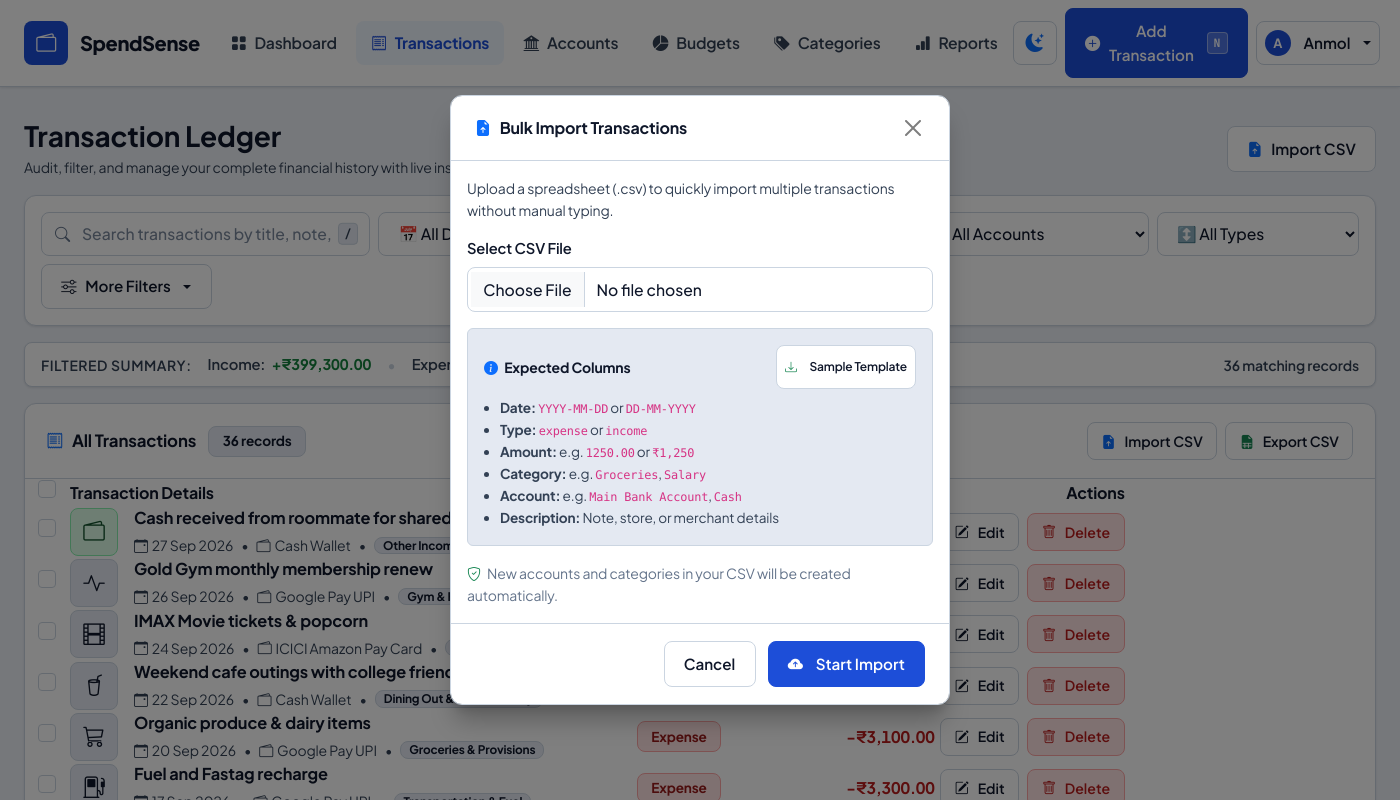
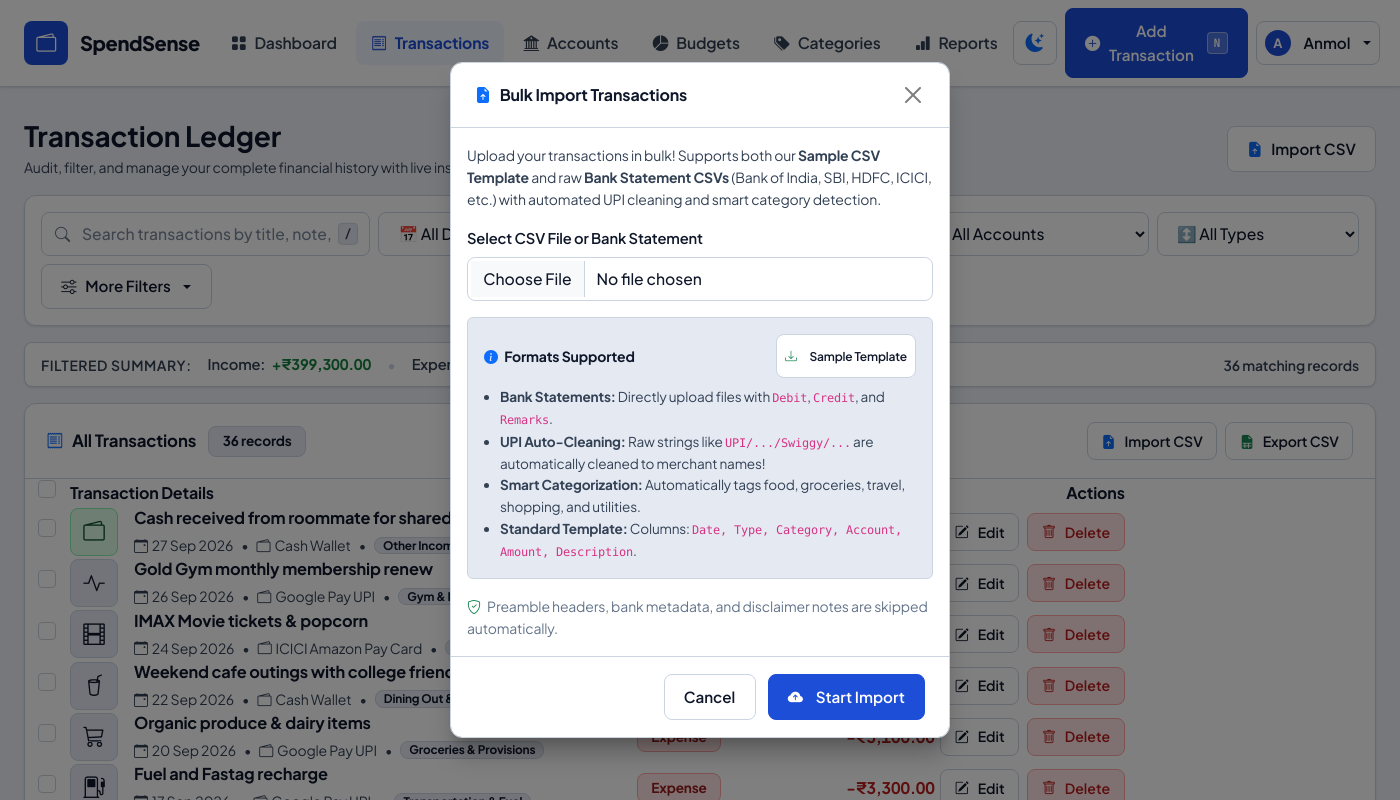
Before and after one commit to AnmolSinha23/SpendSense, a Flask app: page /transactions in a window 1400 px wide, after a click on "Import CSV". Run offline with Flask 3, Linux system fonts and the light colour scheme; a user stored in the database is signed in; data comes from the database, SQL or seed files in the repository.

Commit message:
feat: optimize CSV import for real bank statements (BKID, SBI, HDFC) with UPI cleaning and auto-categorization

```diff
--- a/app/routes/transactions.py
+++ b/app/routes/transactions.py
@@ -7,6 +7,7 @@ Live account balances are automatically updated via MySQL database triggers.
 
 import io
 import csv
+import re
 import calendar
 from datetime import datetime, date, timedelta
 from decimal import Decimal
@@ -372,13 +373,79 @@ def download_sample_csv():
     return output
 
 
+def clean_bank_remark(remark):
+    """
+    Intelligently extracts merchant or receiver names from complex bank UPI & NEFT narrations.
+    e.g. 'UPI/245983127701/CR/NITIN /BKID/955584317/Paymen' -> 'NITIN (UPI)'
+    """
+    if not remark:
+        return "Transaction"
+    remark = str(remark).strip()
+    if remark.startswith("UPI/"):
+        parts = remark.split("/")
+        if len(parts) >= 4:
+            name = parts[3].strip()
+            note = parts[6].strip() if len(parts) > 6 else (parts[-1].strip() if len(parts) > 4 else "")
+            if note and note not in ("NO REM", "Paid v", "Paymen", "Sent u", "UPI", "UPIInt"):
+                return f"{name} ({note})"
+            return f"{name} (UPI)"
+    if "SBInt" in remark:
+        return "Bank Savings Interest"
+    if "SMSChrgs" in remark:
+        return "Bank SMS Charges"
+    if remark.startswith("CWDR"):
+        return "ATM Cash Withdrawal"
+    if remark.startswith("NEFT"):
+        parts = remark.split("/")
+        if len(parts) >= 4:
+            return f"NEFT: {parts[3].strip()}"
+        return remark
+    return remark
+
+
+def infer_category(remark, txn_type):
+    """
+    Auto-categorizes transactions into standard 3NF categories based on merchant and narration keywords.
+    """
+    low = (remark or '').lower()
+    if txn_type == 'income':
+        if any(k in low for k in ['salary', 'salry', 'payroll', 'stipend']):
+            return 'Salary'
+        if any(k in low for k in ['sbint', 'interest', 'dividend', 'mutual', 'profit', 'stock', 'invest']):
+            return 'Investments & Dividends'
+        if any(k in low for k in ['cashback', 'bhimca', 'reward', 'gift', 'grant']):
+            return 'Gifts & Grants'
+        return 'Other Income'
+    else:
+        if any(k in low for k in ['swiggy', 'zomato', 'subway', 'kfc', 'mcdonald', 'domino', 'pizza', 'burger', 'cafe', 'bistro', 'restaurant', 'barbeque', 'food', 'hotel', 'dining', 'culinary', 'dinner', 'lunch']):
+            return 'Dining Out & Food Delivery'
+        if any(k in low for k in ['blinkit', 'blinki', 'grofer', 'dmart', 'nature basket', 'zepto', 'bigbasket', 'grocery', 'fruits', 'milk', 'dairy', 'provisions', 'supermarket']):
+            return 'Groceries & Provisions'
+        if any(k in low for k in ['amazon', 'flipkart', 'flipka', 'myntra', 'meesho', 'ajio', 'shopping', 'apparel', 'cloth', 'zara', 'h&m']):
+            return 'Shopping & Apparel'
+        if any(k in low for k in ['rapido', 'uber', 'ola', 'redbus', 'irctc', 'train', 'flight', 'petrol', 'diesel', 'fuel', 'hpcl', 'iocl', 'bpcl', 'fastag', 'cab', 'auto', 'metro', 'fare']):
+            return 'Transportation & Fuel'
+        if any(k in low for k in ['bill', 'electricity', 'broadband', 'airtel', 'jio', 'vi', 'vodafone', 'tata power', 'piped gas', 'water', 'recharge', 'postpaid', 'smschrg', 'airp']):
+            return 'Utilities & Bills'
+        if any(k in low for k in ['netflix', 'spotify', 'prime', 'hotstar', 'cinema', 'movie', 'imax', 'bookmyshow', 'theatre', 'game', 'playstore']):
+            return 'Entertainment & Subscriptions'
+        if any(k in low for k in ['pharmacy', 'apollo', 'medplus', 'hospital', 'doctor', 'clinic', 'medicine', 'health', 'lab']):
+            return 'Healthcare & Pharmacy'
+        if any(k in low for k in ['rent', 'house rent', 'flat', 'owner', 'maintenance', 'housing', 'hostel']):
+            return 'Rent & Housing'
+        if any(k in low for k in ['iiit', 'college', 'school', 'tuition', 'fee', 'exam', 'book', 'university', 'institute', 'course']):
+            return 'Education & Books'
+        if any(k in low for k in ['paytmqr', 'bharatpe', 'paytm']):
+            return 'Shopping & Apparel'
+        return None
+
+
 @transactions_bp.route('/transactions/import-csv', methods=['POST'])
 @login_required
 def import_csv():
     """
-    Parses an uploaded CSV file and imports transactions in bulk.
-    Features robust column detection, multi-format date handling,
-    and automatic account/category mapping.
+    Parses both standard SpendSense templates and Indian bank statement CSV exports
+    (Bank of India, SBI, HDFC, ICICI, etc.) with preambles, Debit/Credit columns, and UPI narrations.
     """
     user_id = session['user_id']
     file = request.files.get('csv_file')
@@ -401,46 +468,89 @@ def import_csv():
             flash("The uploaded CSV file is empty or contains no data rows.", "warning")
             return redirect(url_for('transactions.list_transactions'))
 
-        # Clean and normalize header columns
-        header = [col.strip().lower().replace('_', ' ').replace('-', ' ') for col in rows[0]]
+        # 1. Preamble scanning (Detect Account Number / Bank Name from header metadata)
+        detected_account_name = None
+        for r in rows[:20]:
+            line_str = " ".join(r)
+            acc_match = re.search(r"Account Number\s*:\s*([A-Za-z0-9]+)", line_str, re.IGNORECASE)
+            if acc_match:
+                acc_num = acc_match.group(1).strip()
+                last4 = acc_num[-4:] if len(acc_num) >= 4 else acc_num
+                if "BKID" in line_str or any("BKID" in c for c in r):
+                    detected_account_name = f"Bank of India (..{last4})"
+                else:
+                    detected_account_name = f"Bank Account (..{last4})"
+                break
+
+        # 2. Dynamic Table Header Finder (Skips bank preamble / metadata rows)
+        header_row_idx = -1
+        for idx, r in enumerate(rows):
+            lower_cols = [c.strip().lower().replace('_', ' ').replace('-', ' ') for c in r]
+            has_date = any('date' in c for c in lower_cols)
+            has_amount_or_money = any(
+                k in c for c in lower_cols for k in ['amount', 'debit', 'credit', 'withdrawal', 'deposit', 'dr', 'cr', 'val', 'balance']
+            )
+            if has_date and has_amount_or_money:
+                header_row_idx = idx
+                break
+
+        if header_row_idx == -1:
+            header_row_idx = 0
+
+        header = [col.strip().lower().replace('_', ' ').replace('-', ' ') for col in rows[header_row_idx]]
 
         def find_col_idx(aliases):
             for alias in aliases:
                 for idx, h in enumerate(header):
-                    if alias in h:
+                    if alias == h or alias in h:
                         return idx
             return -1
 
-        date_idx = find_col_idx(['date', 'txn date', 'time', 'timestamp'])
-        type_idx = find_col_idx(['type', 'txn type', 'income/expense', 'transaction type'])
+        date_idx = find_col_idx(['date', 'txn date', 'txn. date', 'value date', 'time', 'timestamp'])
+        desc_idx = find_col_idx(['remarks', 'description', 'particulars', 'narration', 'desc', 'note', 'memo', 'title', 'detail'])
+        debit_idx = find_col_idx(['debit', 'withdrawal', 'dr', 'dr amt', 'debit amount'])
+        credit_idx = find_col_idx(['credit', 'deposit', 'cr', 'cr amt', 'credit amount'])
+        amount_idx = find_col_idx(['amount', 'total', 'amt', 'value', 'price', 'transaction amount'])
+        type_idx = find_col_idx(['type', 'txn type', 'income/expense', 'transaction type', 'cr/dr'])
         cat_idx = find_col_idx(['category', 'cat', 'tag'])
         acc_idx = find_col_idx(['account', 'acc', 'wallet', 'bank', 'payment method'])
-        amt_idx = find_col_idx(['amount', 'total', 'amt', 'value', 'price', 'cost'])
-        desc_idx = find_col_idx(['description', 'desc', 'note', 'memo', 'title', 'detail', 'remarks'])
 
-        if amt_idx == -1:
-            flash("Could not find an 'Amount' column in the uploaded CSV. Please check the header row.", "danger")
+        if amount_idx == -1 and debit_idx == -1 and credit_idx == -1:
+            flash("Could not find Amount or Debit/Credit columns in the CSV. Please check the file.", "danger")
             return redirect(url_for('transactions.list_transactions'))
 
         db = get_db()
         cursor = db.cursor(dictionary=True)
 
-        # Pre-fetch user accounts
+        # Pre-fetch existing user accounts
         cursor.execute("SELECT account_id, account_name FROM accounts WHERE user_id = %s", (user_id,))
         accounts = cursor.fetchall()
-        if not accounts:
+        acc_map = {a['account_name'].strip().lower(): a['account_id'] for a in accounts}
+
+        # If a specific bank account was detected from preamble (e.g. Bank of India ..12725)
+        if detected_account_name:
+            if detected_account_name.lower() not in acc_map:
+                cursor.execute(
+                    "INSERT INTO accounts (user_id, account_name, account_type, balance) VALUES (%s, %s, 'Bank', 0.00)",
+                    (user_id, detected_account_name)
+                )
+                db.commit()
+                default_acc_id = cursor.lastrowid
+                acc_map[detected_account_name.lower()] = default_acc_id
+            else:
+                default_acc_id = acc_map[detected_account_name.lower()]
+        elif accounts:
+            default_acc_id = accounts[0]['account_id']
+        else:
             cursor.execute(
                 "INSERT INTO accounts (user_id, account_name, account_type, balance) VALUES (%s, 'Main Bank Account', 'Bank', 0.00)",
                 (user_id,)
             )
             db.commit()
             default_acc_id = cursor.lastrowid
-            acc_map = {'main bank account': default_acc_id}
-        else:
-            default_acc_id = accounts[0]['account_id']
-            acc_map = {a['account_name'].strip().lower(): a['account_id'] for a in accounts}
+            acc_map['main bank account'] = default_acc_id
 
-        # Pre-fetch categories (user custom + global)
+        # Pre-fetch categories
         cursor.execute(
             "SELECT category_id, category_name, category_type FROM categories WHERE user_id IS NULL OR user_id = %s",
             (user_id,)
@@ -454,7 +564,7 @@ def import_csv():
             if not date_str:
                 return date.today().strftime('%Y-%m-%d')
             clean = date_str.strip().split('T')[0].split(' ')[0]
-            formats = ['%Y-%m-%d', '%d-%m-%Y', '%d/%m/%Y', '%m/%d/%Y', '%Y/%m/%d', '%d.%m.%Y', '%Y.%m.%d', '%b %d, %Y', '%d %b %Y']
+            formats = ['%d-%m-%Y', '%Y-%m-%d', '%d/%m/%Y', '%m/%d/%Y', '%Y/%m/%d', '%d.%m.%Y', '%Y.%m.%d', '%b %d, %Y', '%d %b %Y']
             for fmt in formats:
                 try:
                     return datetime.strptime(clean, fmt).strftime('%Y-%m-%d')
@@ -462,44 +572,78 @@ def import_csv():
                     pass
             return date.today().strftime('%Y-%m-%d')
 
-        def clean_amount(val_str):
+        def clean_num(val_str):
             cleaned = str(val_str).replace('₹', '').replace('$', '').replace('€', '').replace(',', '').strip()
             return Decimal(cleaned)
 
         success_count = 0
         skipped_count = 0
+        net_balance_deltas = {}
 
-        for row in rows[1:]:
+        for row in rows[header_row_idx + 1:]:
             if not any(row):
                 continue
 
+            # Skip footer notes (e.g. "Note : Any discrepancy...")
+            if date_idx == -1 or date_idx >= len(row) or not row[date_idx].strip():
+                continue
+
+            date_raw = row[date_idx].strip()
+            if not re.search(r"\d{1,4}[-/.]\d{1,2}[-/.]\d{1,4}", date_raw):
+                continue
+
             try:
-                # Parse amount
-                amt_raw = row[amt_idx] if amt_idx < len(row) else ''
-                amt = clean_amount(amt_raw)
+                amount = None
+                txn_type = None
 
-                # Parse transaction type
-                raw_type = row[type_idx].strip().lower() if type_idx != -1 and type_idx < len(row) else ''
-                if 'inc' in raw_type or 'credit' in raw_type or 'deposit' in raw_type:
-                    txn_type = 'income'
-                elif 'exp' in raw_type or 'debit' in raw_type or 'withdr' in raw_type:
-                    txn_type = 'expense'
-                else:
-                    txn_type = 'expense'
+                # 1. Check separate Debit / Credit columns first (standard Bank Statements)
+                if debit_idx != -1 or credit_idx != -1:
+                    d_val = row[debit_idx].strip() if debit_idx != -1 and debit_idx < len(row) else ''
+                    c_val = row[credit_idx].strip() if credit_idx != -1 and credit_idx < len(row) else ''
 
-                amt = abs(amt)
-                if amt <= 0:
+                    if d_val:
+                        try:
+                            amt = clean_num(d_val)
+                            if amt > 0:
+                                amount = amt
+                                txn_type = 'expense'
+                        except Exception:
+                            pass
+
+                    if c_val and amount is None:
+                        try:
+                            amt = clean_num(c_val)
+                            if amt > 0:
+                                amount = amt
+                                txn_type = 'income'
+                        except Exception:
+                            pass
+
+                # 2. Check single Amount column
+                if amount is None and amount_idx != -1 and amount_idx < len(row):
+                    a_val = row[amount_idx].strip()
+                    try:
+                        amt = clean_num(a_val)
+                        amount = abs(amt)
+                        if type_idx != -1 and type_idx < len(row):
+                            t_str = row[type_idx].lower()
+                            txn_type = 'income' if any(k in t_str for k in ['inc', 'cr', 'credit', 'deposit']) else 'expense'
+                        else:
+                            txn_type = 'expense' if amt < 0 else 'expense'
+                    except Exception:
+                        pass
+
+                if amount is None or amount <= 0:
                     skipped_count += 1
                     continue
 
-                # Parse date
-                date_raw = row[date_idx] if date_idx != -1 and date_idx < len(row) else ''
                 txn_date = parse_date(date_raw)
 
-                # Parse description
-                desc = row[desc_idx].strip() if desc_idx != -1 and desc_idx < len(row) else ''
+                # Raw remark and clean description
+                raw_desc = row[desc_idx].strip() if desc_idx != -1 and desc_idx < len(row) else ''
+                clean_desc = clean_bank_remark(raw_desc) if raw_desc else 'Transaction'
 
-                # Resolve account
+                # Account resolution
                 acc_name_raw = row[acc_idx].strip() if acc_idx != -1 and acc_idx < len(row) else ''
                 target_acc_id = acc_map.get(acc_name_raw.lower())
                 if not target_acc_id:
@@ -513,9 +657,12 @@ def import_csv():
                     else:
                         target_acc_id = default_acc_id
 
-                # Resolve category
+                # Category resolution (Smart inference from remark if category column is absent or empty)
                 cat_name_raw = row[cat_idx].strip() if cat_idx != -1 and cat_idx < len(row) else ''
-                target_cat_id = cat_map.get(cat_name_raw.lower())
+                if not cat_name_raw and raw_desc:
+                    cat_name_raw = infer_category(raw_desc, txn_type) or ''
+
+                target_cat_id = cat_map.get(cat_name_raw.lower()) if cat_name_raw else None
                 if not target_cat_id:
                     if cat_name_raw:
                         cursor.execute(
@@ -527,18 +674,16 @@ def import_csv():
                     else:
                         target_cat_id = default_income_cat_id if txn_type == 'income' else default_expense_cat_id
 
-                # Insert transaction
+                # Insert transaction record
                 cursor.execute(
                     "INSERT INTO transactions (user_id, account_id, category_id, amount, txn_type, txn_date, description) "
                     "VALUES (%s, %s, %s, %s, %s, %s, %s)",
-                    (user_id, target_acc_id, target_cat_id, float(amt), txn_type, txn_date, desc)
+                    (user_id, target_acc_id, target_cat_id, float(amount), txn_type, txn_date, clean_desc)
                 )
 
-                # Resynchronize account balance directly
-                if txn_type == 'income':
-                    cursor.execute("UPDATE accounts SET balance = balance + %s WHERE account_id = %s", (float(amt), target_acc_id))
-                else:
-                    cursor.execute("UPDATE accounts SET balance = balance - %s WHERE account_id = %s", (float(amt), target_acc_id))
+                # Record net delta for account balance
+                delta = amount if txn_type == 'income' else -amount
+                net_balance_deltas[target_acc_id] = net_balance_deltas.get(target_acc_id, Decimal('0.00')) + delta
 
                 success_count += 1
 
@@ -546,18 +691,27 @@ def import_csv():
                 skipped_count += 1
                 continue
 
+        # Batch update account balances efficiently
+        for acc_id, net_delta in net_balance_deltas.items():
+            cursor.execute(
+                "UPDATE accounts SET balance = balance + %s WHERE account_id = %s",
+                (float(net_delta), acc_id)
+            )
+
         db.commit()
         cursor.close()
 
         if success_count > 0:
-            msg = f"Successfully imported {success_count} transactions from CSV!"
+            msg = f"Successfully imported {success_count} transactions from statement!"
+            if detected_account_name:
+                msg += f" (Linked to {detected_account_name})"
             if skipped_count > 0:
-                msg += f" ({skipped_count} invalid rows skipped)"
+                msg += f" [{skipped_count} header/footer rows skipped]"
             flash(msg, "success")
         else:
-            flash("No valid transactions could be imported. Please verify your CSV values.", "warning")
+            flash("No valid transactions found in the uploaded file.", "warning")
 
     except Exception as e:
-        flash(f"Error parsing CSV file: {str(e)}", "danger")
+        flash(f"Error parsing CSV statement: {str(e)}", "danger")
 
     return redirect(url_for('transactions.list_transactions'))
--- a/app/templates/transactions.html
+++ b/app/templates/transactions.html
@@ -483,12 +483,12 @@
                 </div>
                 <div class="p-3">
                     <p class="text-secondary small mb-3">
-                        Upload a spreadsheet (.csv) to quickly import multiple transactions without manual typing.
+                        Upload your transactions in bulk! Supports both our <strong>Sample CSV Template</strong> and raw <strong>Bank Statement CSVs</strong> (Bank of India, SBI, HDFC, ICICI, etc.) with automated UPI cleaning and smart category detection.
                     </p>
 
                     <!-- File Upload Input -->
                     <div class="mb-3">
-                        <label class="form-label-friendly" for="csvFileInput">Select CSV File</label>
+                        <label class="form-label-friendly" for="csvFileInput">Select CSV File or Bank Statement</label>
                         <input type="file"
                                class="form-control form-input-friendly"
                                id="csvFileInput"
@@ -501,25 +501,23 @@
                     <div class="p-3 rounded border mb-3" style="background-color: var(--bg-subtle); border-color: var(--border-color) !important;">
                         <div class="d-flex align-items-center justify-content-between mb-2">
                             <span class="small fw-bold text-main">
-                                <i class="bi bi-info-circle-fill text-primary me-1"></i> Expected Columns
+                                <i class="bi bi-info-circle-fill text-primary me-1"></i> Formats Supported
                             </span>
                             <a href="{{ url_for('transactions.download_sample_csv') }}" class="btn-friendly py-0 px-2 small" style="font-size: 0.75rem;" title="Download sample CSV template">
                                 <i class="bi bi-download me-1 text-success"></i> Sample Template
                             </a>
                         </div>
                         <ul class="small text-secondary mb-0 ps-3" style="font-size: 0.85rem; line-height: 1.6;">
-                            <li><strong>Date:</strong> <code>YYYY-MM-DD</code> or <code>DD-MM-YYYY</code></li>
-                            <li><strong>Type:</strong> <code>expense</code> or <code>income</code></li>
-                            <li><strong>Amount:</strong> e.g. <code>1250.00</code> or <code>₹1,250</code></li>
-                            <li><strong>Category:</strong> e.g. <code>Groceries</code>, <code>Salary</code></li>
-                            <li><strong>Account:</strong> e.g. <code>Main Bank Account</code>, <code>Cash</code></li>
-                            <li><strong>Description:</strong> Note, store, or merchant details</li>
+                            <li><strong>Bank Statements:</strong> Directly upload files with <code>Debit</code>, <code>Credit</code>, and <code>Remarks</code>.</li>
+                            <li><strong>UPI Auto-Cleaning:</strong> Raw strings like <code>UPI/.../Swiggy/...</code> are automatically cleaned to merchant names!</li>
+                            <li><strong>Smart Categorization:</strong> Automatically tags food, groceries, travel, shopping, and utilities.</li>
+                            <li><strong>Standard Template:</strong> Columns: <code>Date, Type, Category, Account, Amount, Description</code>.</li>
                         </ul>
                     </div>
 
                     <div class="small text-muted">
                         <i class="bi bi-shield-check text-success me-1"></i>
-                        New accounts and categories in your CSV will be created automatically.
+                        Preamble headers, bank metadata, and disclaimer notes are skipped automatically.
                     </div>
                 </div>
                 <div class="modal-friendly-footer">
```
